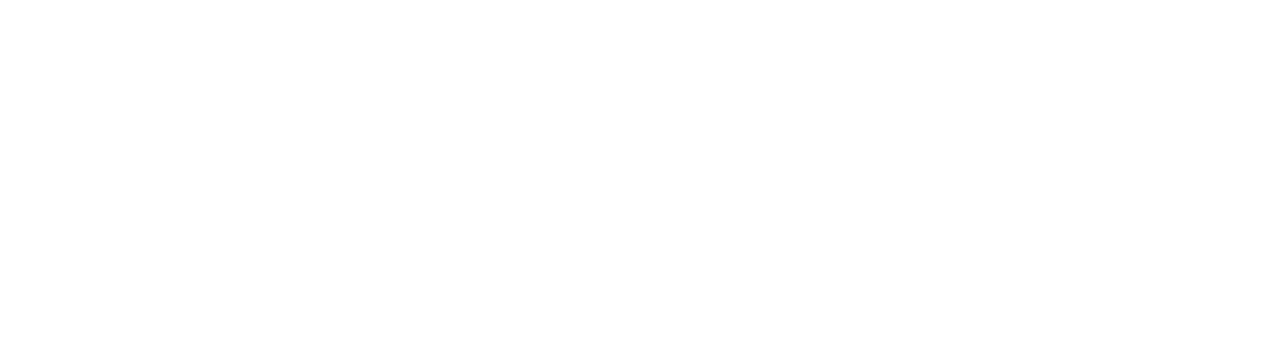
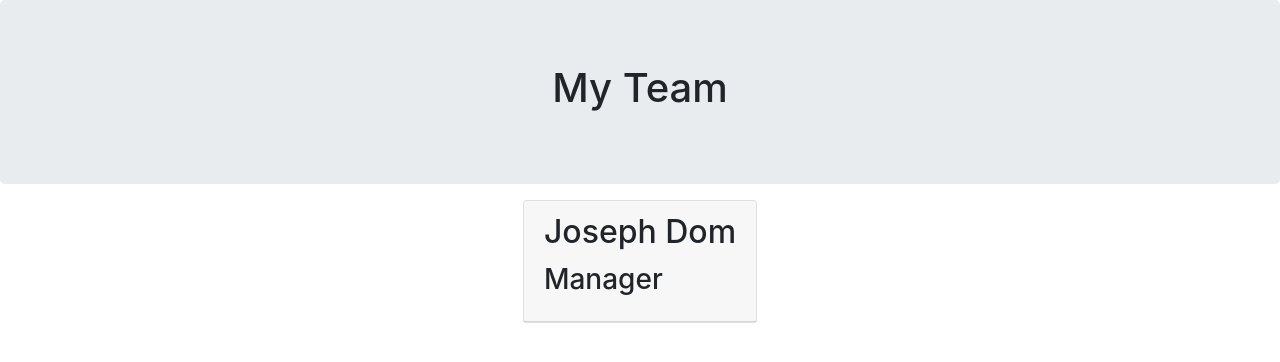
Before and after one commit to CMFuertes/Team-Profile-Generator, a website: page output/team.html in a window 1280 px wide. Drawn offline with nearby package versions, Linux system fonts and the light colour scheme.

Commit message:
added manager card

```diff
--- a/output/team.html
+++ b/output/team.html
@@ -9,6 +9,24 @@
     <link rel="stylesheet" href="style.css">
 </head>
 <body>
+    <div class="container-fluid">
+        <div class="row">
+            <div class="col-12 jumbotron mb-3 team-heading">
+                <h1 class="text-center">My Team</h1>
+            </div>
+        </div>
+    </div>
+
+    <div class="container">
+        <div class="row">
+            <div class="team-area col-12 d-flex justify-content-center">
+                <div class="card employee-card manager">
+                    <div class="card-header">
+                        <h2 class="card-title">Joseph Dom</h2>
+                        <h3 class="card-title">Manager</h3>
+                    </div>
+
+
 
 </body>
 </html>
```
